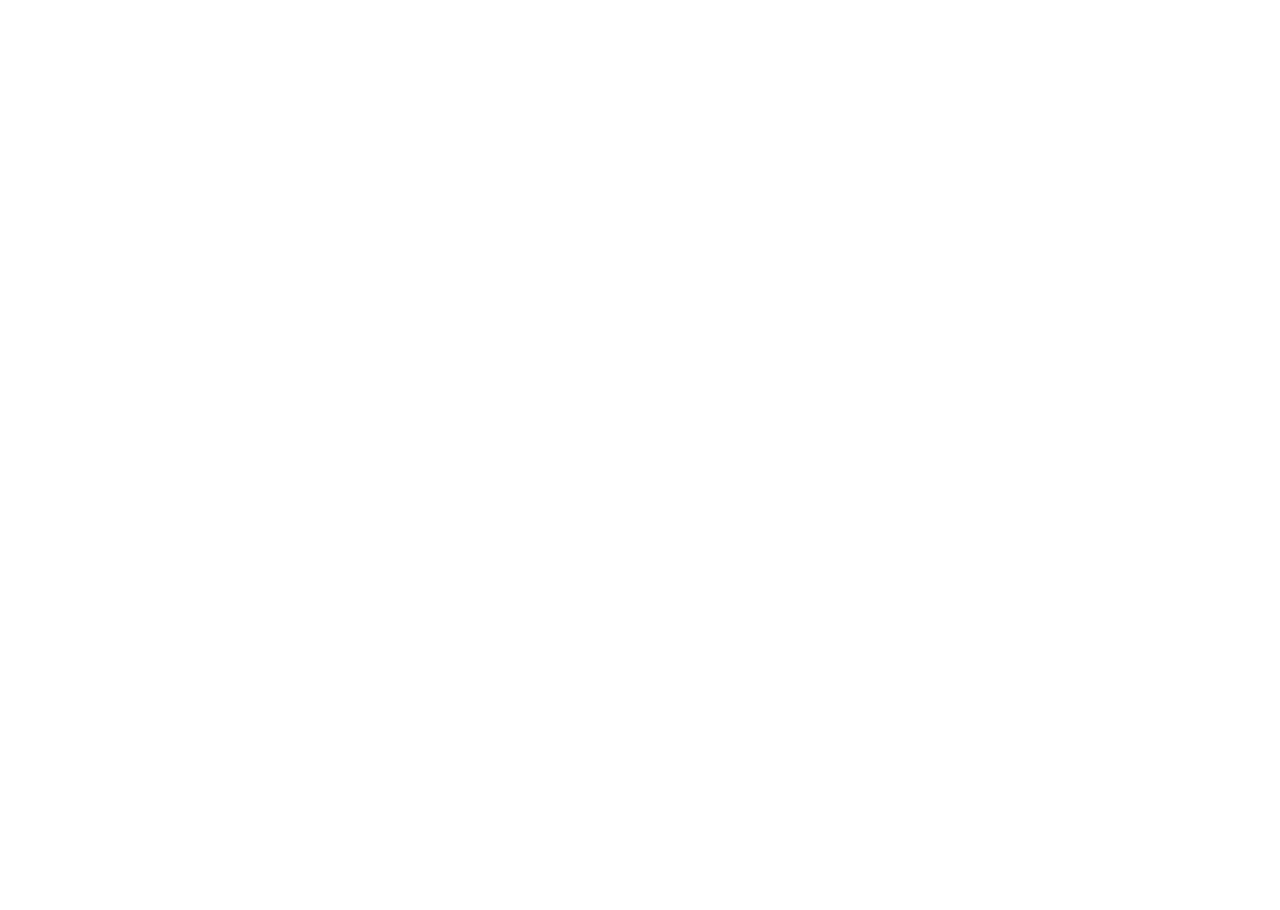
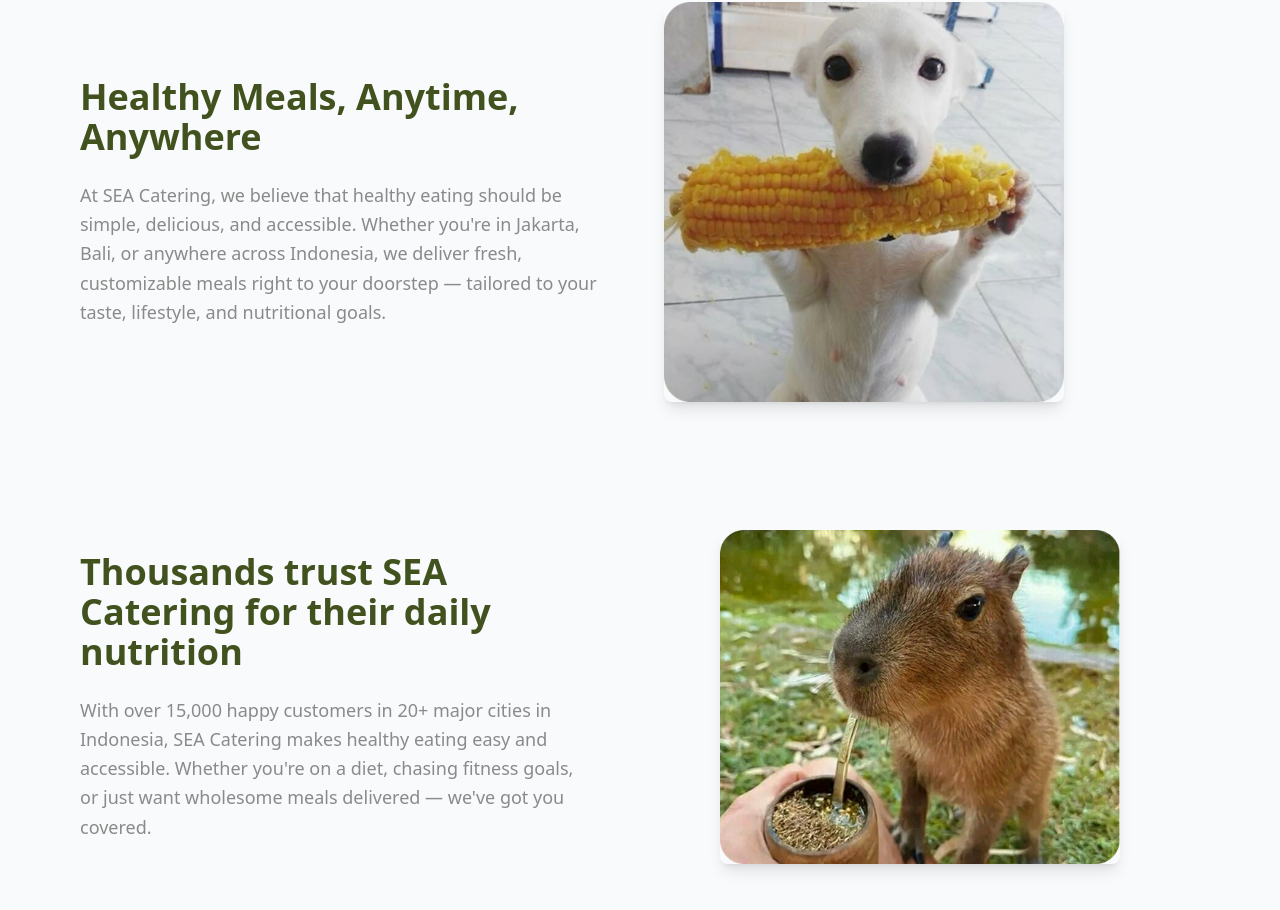
Before and after one commit to amertawolj/sea-catering, a React (Create React App) app: page / in a window 1280 px wide. Shown: the part 1202-2112 px from the top of the page. Before the commit the page ends 1124 px from the top, so only its background shows below. Built offline with nearby package versions, Linux system fonts and the light colour scheme; the HTML template or start-up script is replaced by a standard one.

Commit message:
add About section

```diff
--- a/src/App.js
+++ b/src/App.js
@@ -2,6 +2,7 @@
 import Navbar from './components/Navbar';
 import Hero from './components/Hero';
 import KeyFeatures from './components/KeyFeatures';
+import About from './components/About';
 
 function App() {
   return (
@@ -9,6 +10,7 @@
       <Navbar />
       <Hero />
       <KeyFeatures />
+      <About />
     </div>
   );
 }
--- /dev/null
+++ b/src/components/About.jsx
@@ -0,0 +1,48 @@
+import React from 'react';
+import CornDog from '../assets/images/CornDog.png';
+import Cust from '../assets/images/Cust.png';
+
+const About = () => {
+  return (
+    <div className="py-20 bg-gray-50 space-y-32">
+        <div className="max-w-7xl mx-auto px-6 md:px-12 lg:px-20 flex flex-col md:flex-row items-center gap-12">
+            <div className="flex-1">
+                <h2 className="text-4xl font-bold mb-6" style={{color: '#41521F'}}>
+                Healthy Meals, Anytime, Anywhere
+                </h2>
+                <p className="text-lg leading-relaxed" style={{color: '#8A8A8A'}}>
+                At SEA Catering, we believe that healthy eating should be simple, delicious, and accessible. Whether you're in Jakarta, Bali, or anywhere across Indonesia, we deliver fresh, customizable meals right to your doorstep — tailored to your taste, lifestyle, and nutritional goals.
+                </p>
+            </div>
+            <div className="flex-1">
+                <img
+                src={CornDog}
+                alt="Anjing Makan Jagung"
+                className="rounded-lg shadow-lg w-full max-w-[400px] mx-auto md:mx-0"
+                />
+            </div>
+        </div>
+        <div className="max-w-7xl mx-auto px-6 md:px-12 lg:px-20 flex flex-col md:flex-row items-center gap-12">
+            <div className="flex-1">
+                <h2 className="text-4xl font-bold mb-6" style={{color: '#41521F'}}>
+                Thousands trust SEA Catering for their daily nutrition
+                </h2>
+                <p className="text-lg leading-relaxed" style={{color: '#8A8A8A'}}>
+                With over 15,000 happy customers in 20+ major cities in Indonesia, SEA Catering makes healthy eating easy and accessible. Whether you're on a diet, chasing fitness goals, or just want wholesome meals delivered — we've got you covered.
+                </p>
+            </div>
+            <div className="max-w-7xl mx-auto px-6 md:px-12 lg:px-20 flex flex-col md:flex-row-reverse items-center gap-12">
+                <div className="flex-1">
+                    <img
+                    src={Cust}
+                    alt="Customer Setia"
+                    className="rounded-lg shadow-lg w-full max-w-[400px] mx-auto md:mx-0"
+                    />
+                </div>
+            </div>
+        </div>
+    </div>
+  );
+};
+
+export default About
```
Also changed, not shown: src/assets/images/CornDog.png (added), src/assets/images/Cust.png (added).
